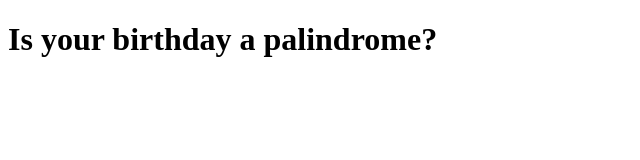
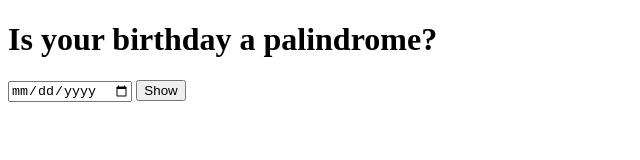
Before and after one commit to iamsaqib24/mark13-palindrome-birthday, a plain HTML site: page index.html in a window 1280 px wide. Shown: the whole page, without its empty margins (0-640 px from the left). Drawn offline with Linux system fonts and the light colour scheme.

Commit message:
html part done

```diff
--- a/index.html
+++ b/index.html
@@ -8,7 +8,12 @@
     <title>Palindrome Birthday</title>
 </head>
 <body>
-    <h1>Is your birthday a palindrome?</h1>
+    <main>
+        <h1>Is your birthday a palindrome?</h1>
+        <input type="date" id="dob-input" />
+        <button id="btn">Show</button>
+        <div id="result"></div>
+    </main>
 
     <script src="index.js"></script>
 </body>
```
